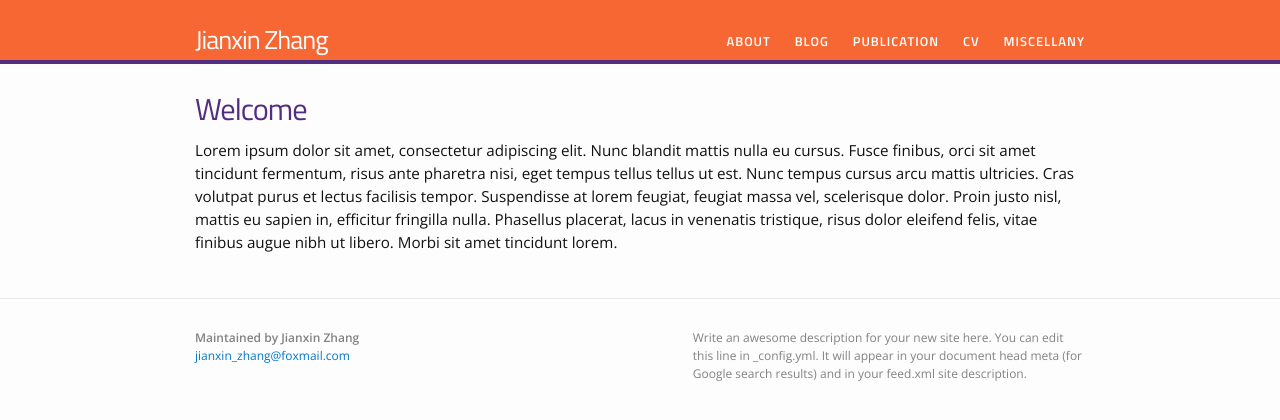
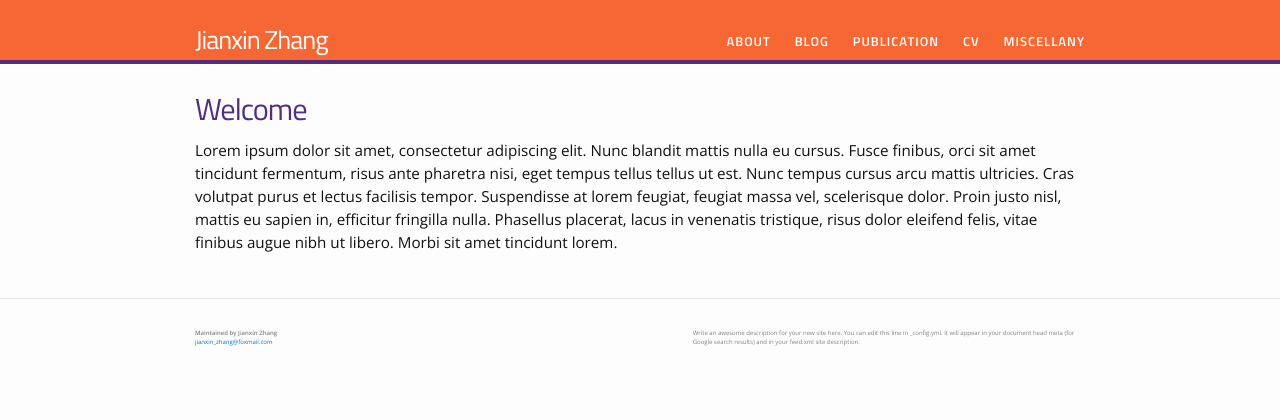
Before and after one commit to 0ZJX0/0ZJX0.github.io, a Jekyll site: the page built from index.html, in a window 1280 px wide. Shown: the top 420 px of the page. Built offline with Jekyll 4.4.1, drawn with Linux system fonts in a browser that asks for light colours.

Commit message:
Update _layout.scss

```diff
--- a/_sass/_layout.scss
+++ b/_sass/_layout.scss
@@ -90,7 +90,7 @@
 }
 
 .footer-col-wrapper {
-    font-size: 12px;
+    font-size: 6px;
     color: $grey-color;
     margin-left: -$spacing-unit / 2;
     @extend %clearfix;
```
